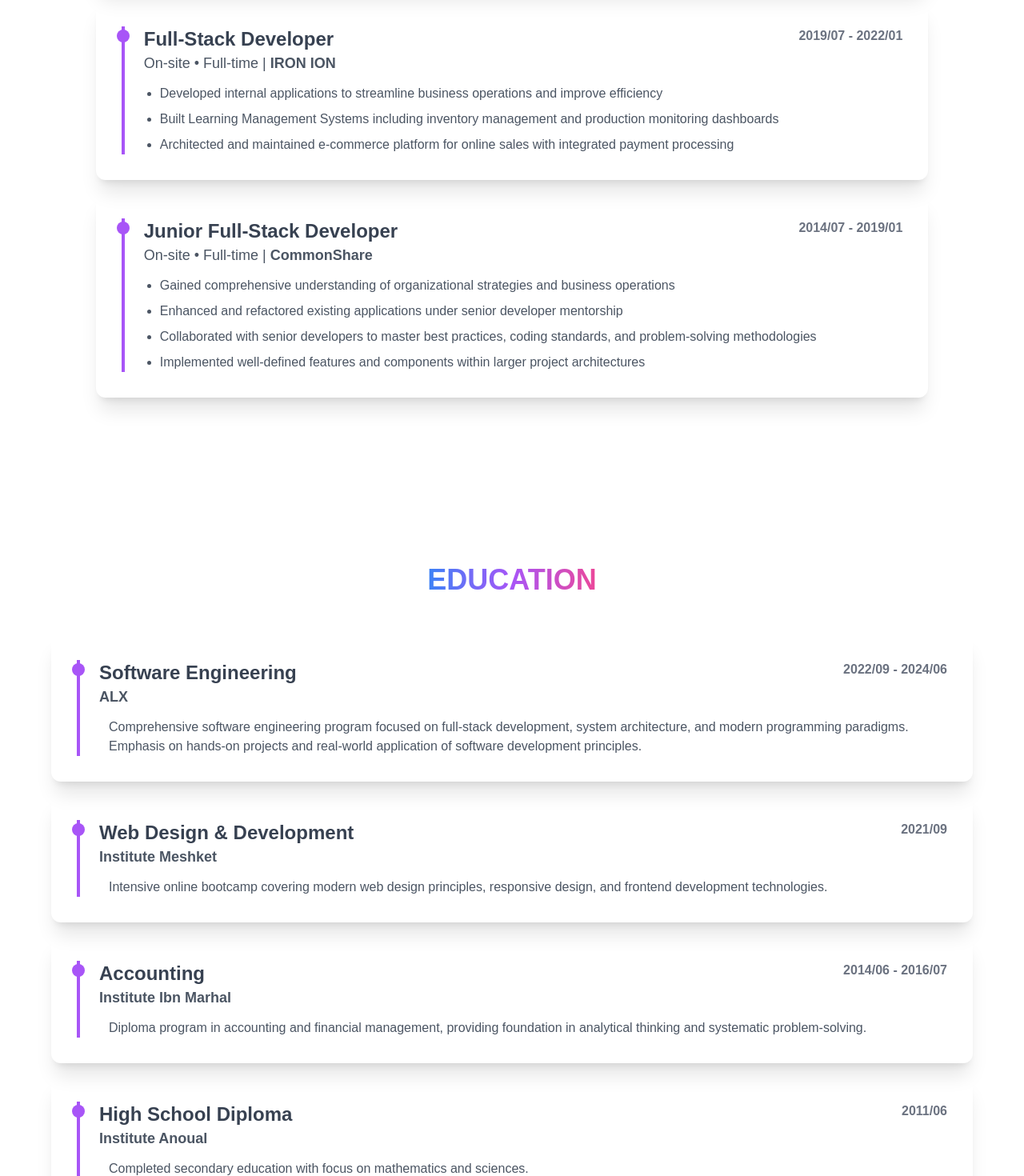
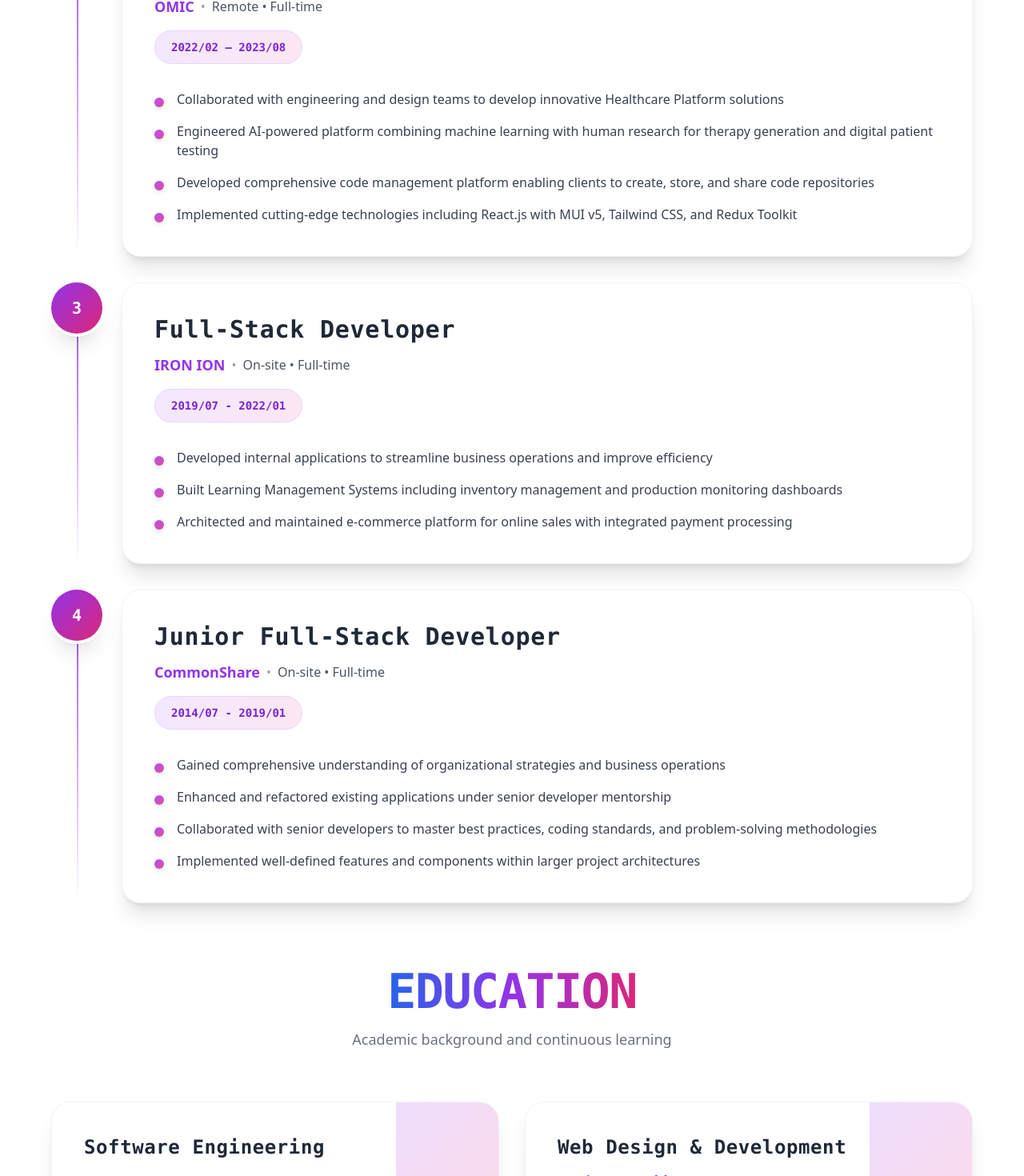
Before and after one commit to elassari19/my-portfolio, a Next.js app: page /work in a window 1280 px wide. Shown: the part 759-2229 px from the top of the page at 80% size. Built offline with nearby package versions, Linux system fonts and the light colour scheme.

Commit message:
refactor: improve work page styles and make it responsive

```diff
--- a/src/app/work/page.tsx
+++ b/src/app/work/page.tsx
@@ -3,91 +3,112 @@ import { educations, experiences } from '../../lib/constants';
 
 function page() {
   return (
-    <div className="container mx-auto grid gap-12">
-      <div className="grid itcems-center text-center gap-12 max-w-full md:max-w-6xl mx-auto mt-40">
-        <h3 className="font-semibold text-3xl md:text-4xl">
-          WORK{' '}
-          <span className="bg-gradient-to-r from-blue-500 via-purple-500 to-pink-500 text-transparent bg-clip-text">
-            EXPERIENCE
-          </span>
+    <div className="container mx-auto px-4 sm:px-6 py-6 sm:py-8 mt-20">
+      {/* Work Experience Section */}
+      <div className="max-w-6xl mx-auto mb-12 sm:mb-20">
+        <div className="text-center mb-8 sm:mb-16">
+          <h3 className="font-mono font-black text-3xl sm:text-4xl md:text-5xl lg:text-6xl mb-3 sm:mb-4 tracking-tight">
+            <span className="bg-gradient-to-r from-blue-600 via-purple-600 to-pink-600 text-transparent bg-clip-text">
+              WORK
+            </span>{' '}
+            <span className="text-gray-800 dark:text-white">EXPERIENCE</span>
           </h3>
+          <p className="font-sans text-gray-500 text-sm sm:text-base md:text-lg">Professional journey and career milestones</p>
+        </div>
 
-        <div className="space-y-4">
+        <div className="space-y-6 sm:space-y-8">
           {experiences.map((exp, index) => (
             <div
               key={index}
-              className="flex flex-col md:flex-row items-start justify-center gap-8 text-start shadow-xl p-8 rounded-xl"
+              className="group relative"
             >
-              <div
-                key={index}
-                className="border-l-4 border-purple-500 pl-6 relative w-full"
-              >
-                <div className="absolute w-4 h-4 bg-purple-500 rounded-full -left-[10px] top-1"></div>
+              {/* Timeline line - hidden on mobile */}
+              <div className="absolute left-4 sm:left-8 top-8 sm:top-12 bottom-0 w-0.5 bg-gradient-to-b from-purple-500 to-transparent hidden sm:block"></div>
 
-                <div className="flex flex-col md:flex-row md:justify-between mb-2">
+              <div className="relative flex items-start gap-3 sm:gap-6">
+                {/* Timeline dot */}
+                <div className="relative z-10 flex-shrink-0">
+                  <div className="w-10 h-10 sm:w-14 sm:h-14 md:w-16 md:h-16 rounded-full bg-gradient-to-br from-purple-600 to-pink-600 flex items-center justify-center text-white font-mono font-black text-sm sm:text-lg md:text-xl shadow-lg sm:shadow-xl group-hover:scale-110 transition-all duration-300 ring-2 sm:ring-4 ring-white dark:ring-gray-800">
+                    {index + 1}
+                  </div>
+                </div>
+
+                {/* Content card */}
+                <div className="flex-1 bg-white dark:bg-gray-800 rounded-2xl sm:rounded-3xl p-4 sm:p-6 md:p-8 lg:p-10 shadow-lg sm:shadow-xl hover:shadow-2xl sm:hover:shadow-3xl transition-all duration-500 border border-gray-100 dark:border-gray-700 group-hover:border-purple-300 dark:group-hover:border-purple-600 group-hover:-translate-y-1">
+                  <div className="flex flex-col gap-3 sm:gap-4 mb-4 sm:mb-6 md:mb-8">
                     <div>
-                    <h3 className="text-2xl font-semibold text-gray-700">
+                      <h3 className="font-mono font-bold text-lg sm:text-xl md:text-2xl lg:text-3xl text-gray-800 dark:text-white mb-2 sm:mb-3 tracking-wide">
                         {exp.title}
                       </h3>
-                    <p className="text-lg text-gray-600">
-                      {exp.location} |{' '}
-                      <span className="font-semibold">{exp.company}</span>
-                    </p>
+                      <div className="flex flex-col sm:flex-row sm:flex-wrap items-start sm:items-center gap-1 sm:gap-2 text-gray-600 dark:text-gray-300 font-sans">
+                        <span className="font-bold text-purple-600 dark:text-purple-400 text-base sm:text-lg">
+                          {exp.company}
+                        </span>
+                        <span className="hidden sm:inline text-gray-400">•</span>
+                        <span className="text-sm sm:text-base">{exp.location}</span>
                       </div>
-                  <p className="text-gray-500 md:text-right font-semibold">
+                    </div>
+                    <div className="px-3 py-1.5 sm:px-4 sm:py-2 md:px-5 md:py-2.5 bg-gradient-to-r from-purple-100 to-pink-100 dark:from-purple-900/30 dark:to-pink-900/30 rounded-full border border-purple-200 dark:border-purple-800 w-fit">
+                      <p className="font-mono font-semibold text-purple-700 dark:text-purple-300 text-xs sm:text-sm">
                         {exp.period}
                       </p>
                     </div>
+                  </div>
 
-                <ul className="list-disc ml-5 mt-3 space-y-2">
+                  <ul className="space-y-2 sm:space-y-3 md:space-y-4">
                     {exp.responsibilities.map((resp, idx) => (
-                    <li key={idx} className="text-gray-600">
-                      {resp}
+                      <li key={idx} className="flex items-start gap-2 sm:gap-3 md:gap-4 text-gray-600 dark:text-gray-300 font-sans leading-relaxed">
+                        <div className="w-2 h-2 sm:w-3 sm:h-3 rounded-full bg-gradient-to-br from-purple-500 to-pink-500 mt-2 sm:mt-2.5 flex-shrink-0 shadow-md"></div>
+                        <span className="text-sm sm:text-base text-gray-700 dark:text-gray-200">{resp}</span>
                       </li>
                     ))}
                   </ul>
+                </div>
               </div>
             </div>
           ))}
         </div>
       </div>
 
-      <div className="grid itcems-center text-center gap-12 max-w-full md:max-w-6xl mx-auto mt-40">
-        <h3 className="font-semibold text-3xl md:text-4xl">
-          <span className="bg-gradient-to-r from-blue-500 via-purple-500 to-pink-500 text-transparent bg-clip-text">
+      {/* Education Section */}
+      <div className="max-w-6xl mx-auto">
+        <div className="text-center mb-8 sm:mb-16">
+          <h3 className="font-mono font-black text-3xl sm:text-4xl md:text-5xl lg:text-6xl mb-3 sm:mb-4 tracking-tight">
+            <span className="bg-gradient-to-r from-blue-600 via-purple-600 to-pink-600 text-transparent bg-clip-text">
               EDUCATION
             </span>
           </h3>
+          <p className="font-sans text-gray-500 text-sm sm:text-base md:text-lg">Academic background and continuous learning</p>
+        </div>
 
-        <div className="space-y-4">
-          {educations.map((exp, index) => (
+        <div className="grid grid-cols-1 md:grid-cols-2 gap-4 sm:gap-6 md:gap-8">
+          {educations.map((edu, index) => (
             <div
               key={index}
-              className="flex flex-col md:flex-row items-start justify-center gap-8 text-start shadow-xl p-8 rounded-xl"
+              className="group relative bg-white dark:bg-gray-800 rounded-2xl sm:rounded-3xl p-4 sm:p-6 md:p-8 lg:p-10 shadow-lg sm:shadow-xl hover:shadow-2xl sm:hover:shadow-3xl transition-all duration-500 border border-gray-100 dark:border-gray-700 hover:border-purple-300 dark:hover:border-purple-600 hover:-translate-y-1"
             >
-              <div
-                key={index}
-                className="border-l-4 border-purple-500 pl-6 relative w-full"
-              >
-                <div className="absolute w-4 h-4 bg-purple-500 rounded-full -left-[10px] top-1"></div>
+              {/* Decorative gradient corner */}
+              <div className="absolute top-0 right-0 w-16 h-16 sm:w-24 sm:h-24 md:w-32 md:h-32 bg-gradient-to-br from-purple-500/20 to-pink-500/20 rounded-tr-2xl sm:rounded-tr-3xl rounded-bl-2xl sm:rounded-bl-3xl"></div>
 
-                <div className="flex flex-col md:flex-row md:justify-between mb-2">
-                  <div>
-                    <h3 className="text-2xl font-semibold text-gray-700">
-                      {exp.program}
+              <div className="relative">
+                <div className="mb-4 sm:mb-6">
+                  <h3 className="font-mono font-bold text-lg sm:text-xl md:text-2xl text-gray-800 dark:text-white mb-2 sm:mb-3 tracking-wide">
+                    {edu.program}
                   </h3>
-                    <p className="text-lg text-gray-600">
-                      <span className="font-semibold">{exp.institution}</span>
-                    </p>
-                  </div>
-                  <p className="text-gray-500 md:text-right font-semibold">
-                    {exp.period}
+                  <p className="font-sans font-bold text-base sm:text-lg text-purple-600 dark:text-purple-400">
+                    {edu.institution}
                   </p>
                 </div>
 
-                <div className="ml-3 mt-3 space-y-2">
-                  <p className="text-gray-600">{exp.description}</p>
+                <div className="px-3 py-1 sm:px-4 sm:py-2 bg-gray-100 dark:bg-gray-700 rounded-full inline-block mb-4 sm:mb-6 border border-gray-200 dark:border-gray-600">
+                  <p className="font-mono font-semibold text-xs sm:text-sm text-gray-600 dark:text-gray-300">
+                    {edu.period}
+                  </p>
                 </div>
+
+                <p className="font-sans text-gray-600 dark:text-gray-300 leading-relaxed text-justify text-sm sm:text-base">
+                  {edu.description}
+                </p>
               </div>
             </div>
           ))}
```
Lines whose indentation alone changed are shown as unchanged.
